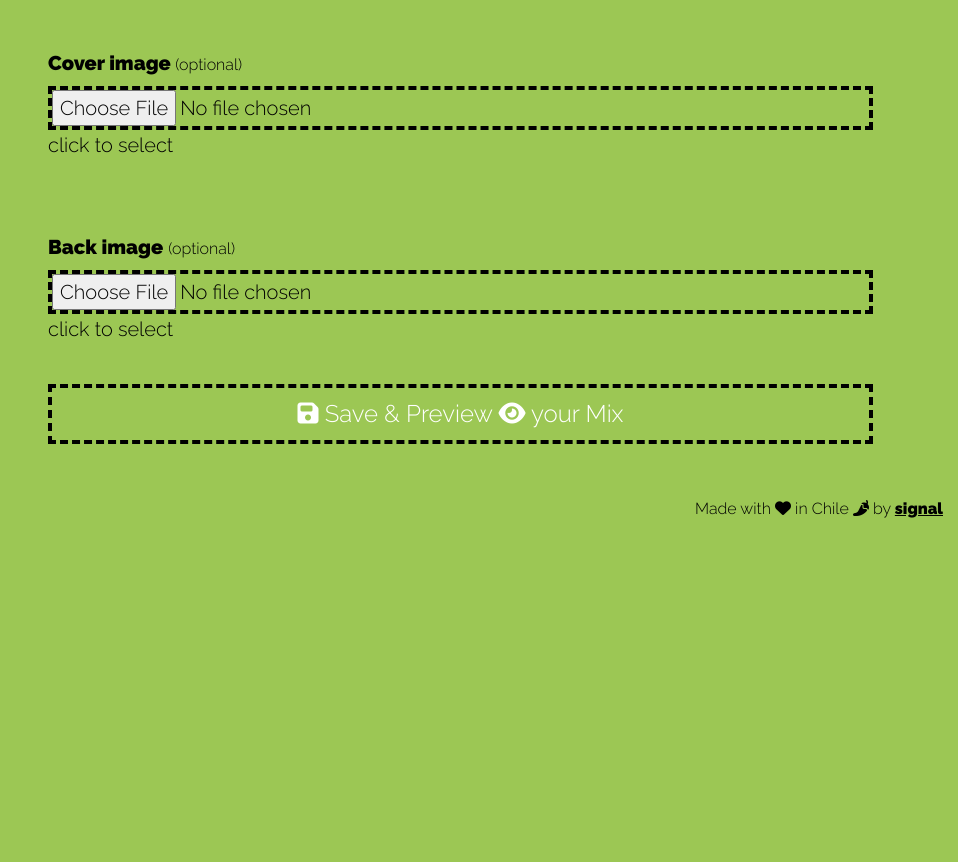
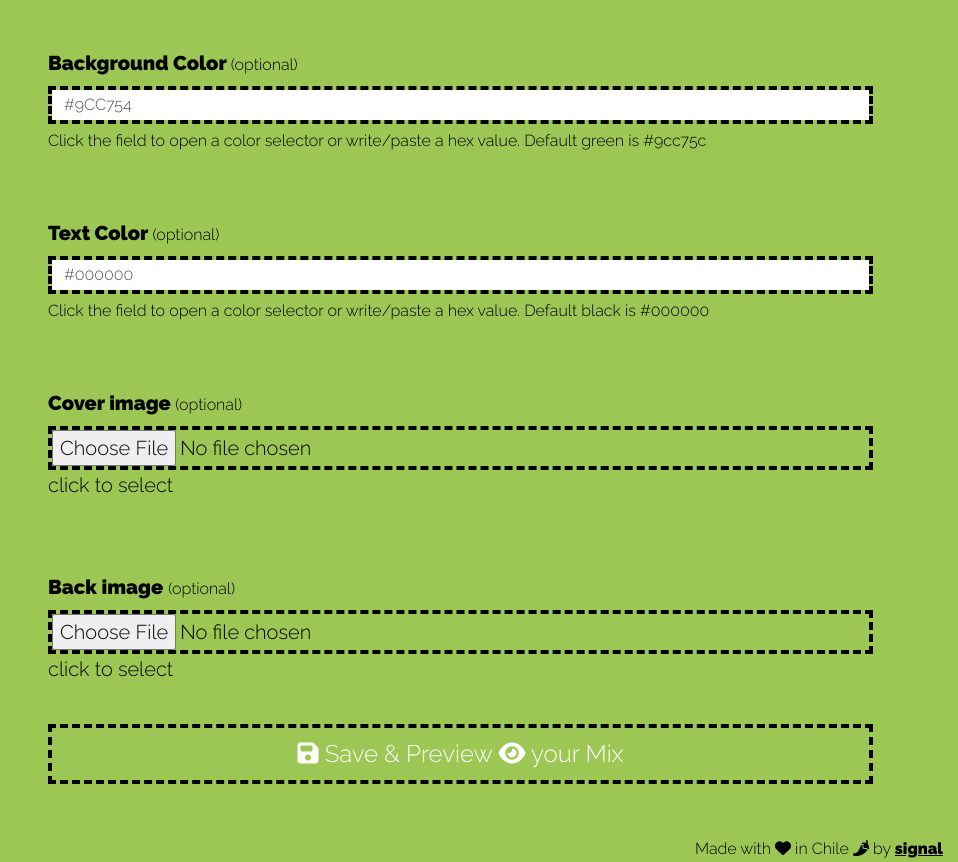
Before and after one commit to rodrigo-c/mefimusw20, a Django app: page /mix/create in a window 1280 px wide. Shown: the part 896-1758 px from the top of the page, without its empty margins (322-1280 px from the left). Before the commit the page ends 1414 px from the top, so only its background shows below. Run offline with Django 3.2, Linux system fonts and the light colour scheme; the visitor is signed in with stand-in values (Sample User, id 1); data that the repository does not hold is empty; some libraries are stand-ins or nearby versions; some web fonts are replaced.

Commit message:
colors OK

```diff
--- a/core/forms.py
+++ b/core/forms.py
@@ -7,8 +7,8 @@ from django.contrib.auth.forms import UserCreationForm, UsernameField
 class MixForm(forms.ModelForm):
     class Meta:
         model = Mix
-        # fields = ('title', 'text', 'cover_image', 'back_image', 'tags', 'bg_color', 'tx_color')
-        fields = ('title', 'text', 'cover_image', 'back_image', 'tags')
+        fields = ('title', 'text', 'cover_image', 'back_image', 'tags', 'bg_color', 'tx_color')
+        # fields = ('title', 'text', 'cover_image', 'back_image', 'tags')
         widgets = {
             'tags': autocomplete.ModelSelect2Multiple(url='tag-autocomplete')
         }
--- a/core/templates/core/mix_form.html
+++ b/core/templates/core/mix_form.html
@@ -56,23 +56,23 @@
             {% render_field form.tags class+="form-control" %}
         </div>
 
-{#        <div class="form-group pb-3 mt-5">#}
-{#            <label class="" for="bg_color">#}
-{#                <strong>Background Color </strong><small>(optional)</small>#}
-{#            </label>#}
-{#            {% render_field form.bg_color class+="form-control" %}#}
-{#            <small>Click the field to open a color selector or write/paste a hex value. Default green is#}
-{#                #9cc75c </small>#}
-{#        </div>#}
-{#        <div class="form-group pb-3 mt-5">#}
-{#            <label class="" for="tx_color">#}
-{#                <strong>Text Color </strong><small>(optional)</small>#}
-{#            </label>#}
-{#            {% render_field form.tx_color class+="form-control" %}#}
-{#            <small>Click the field to open a color selector or write/paste a hex value. Default black is#}
-{#                #000000 </small>#}
-{##}
-{#        </div>#}
+        <div class="form-group pb-3 mt-5">
+            <label class="" for="bg_color">
+                <strong>Background Color </strong><small>(optional)</small>
+            </label>
+            {% render_field form.bg_color class+="form-control" %}
+            <small>Click the field to open a color selector or write/paste a hex value. Default green is
+                #9cc75c </small>
+        </div>
+        <div class="form-group pb-3 mt-5">
+            <label class="" for="tx_color">
+                <strong>Text Color </strong><small>(optional)</small>
+            </label>
+            {% render_field form.tx_color class+="form-control" %}
+            <small>Click the field to open a color selector or write/paste a hex value. Default black is
+                #000000 </small>
+
+        </div>
         <div class="form-group pb-3 mt-5">
             <p class="mb-2"><strong>Cover image </strong><small>(optional)</small></p>
 
@@ -98,16 +98,15 @@
             // Basic instantiation:
             $('#id_bg_color').colorpicker();
             $('#id_bg_color').on('colorpickerChange', function (event) {
-                $('body').css('background-color', event.color.toString()).css('');
-                $('button').css('background-color', event.color.toString()).css('');
-                $('input').css('background-color', event.color.toString()).css('');
-                $('textarea').css('background-color', event.color.toString()).css('');
-                {#$('body').css('background-color', event.color.toString()).css('');#}
-            });
+                $('body').css('background-color', event.color.toString());
+                $('button').css('background-color', event.color.toString());
+                $('input').css('background-color', event.color.toString());
+                $('textarea').css('background-color', event.color.toString());
+             });
             $('#id_tx_color').colorpicker();
             $('#id_tx_color').on('colorpickerChange', function (event) {
                 $('body').css('color', event.color.toString());
-            });
+             });
         });
     </script>
     <script>
```
